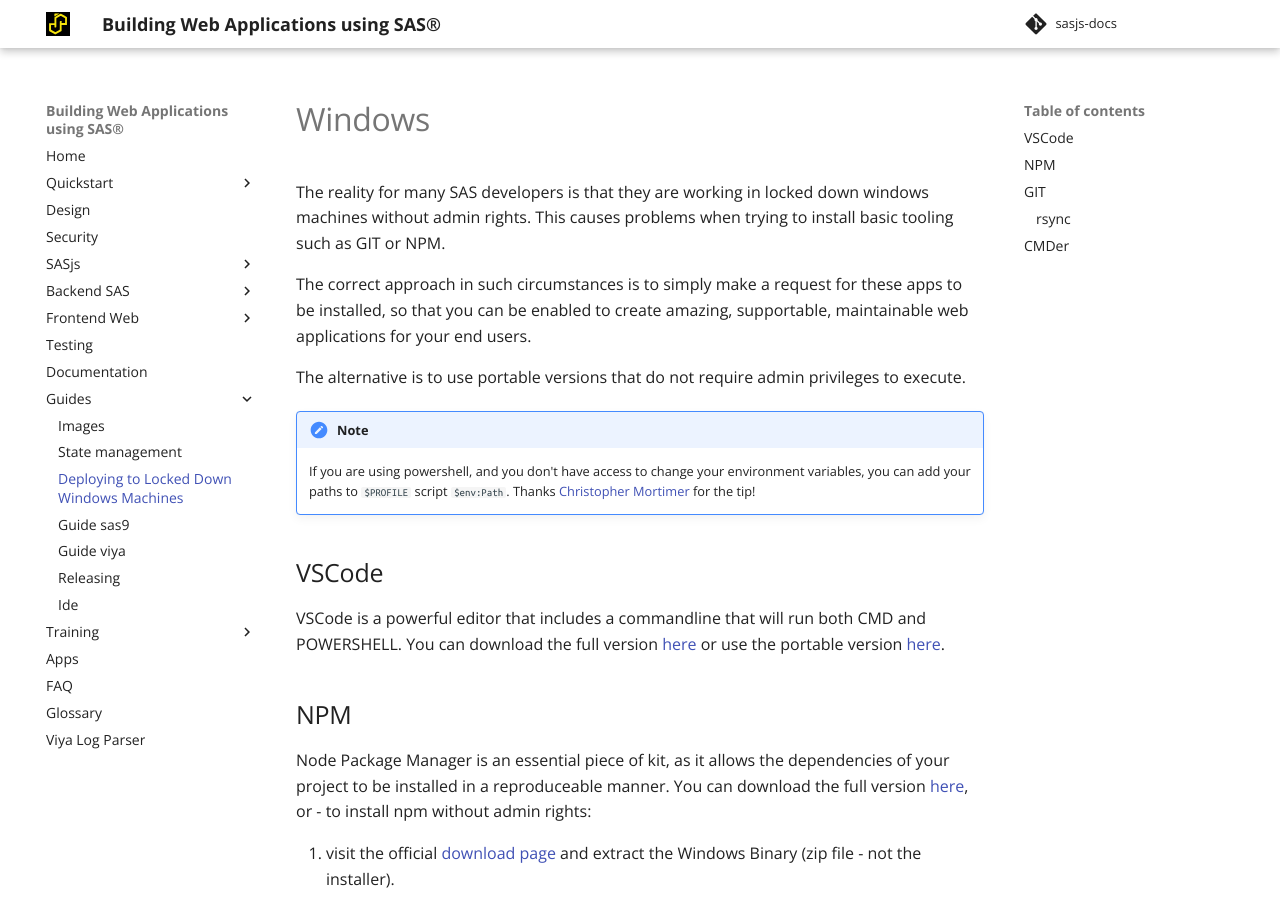
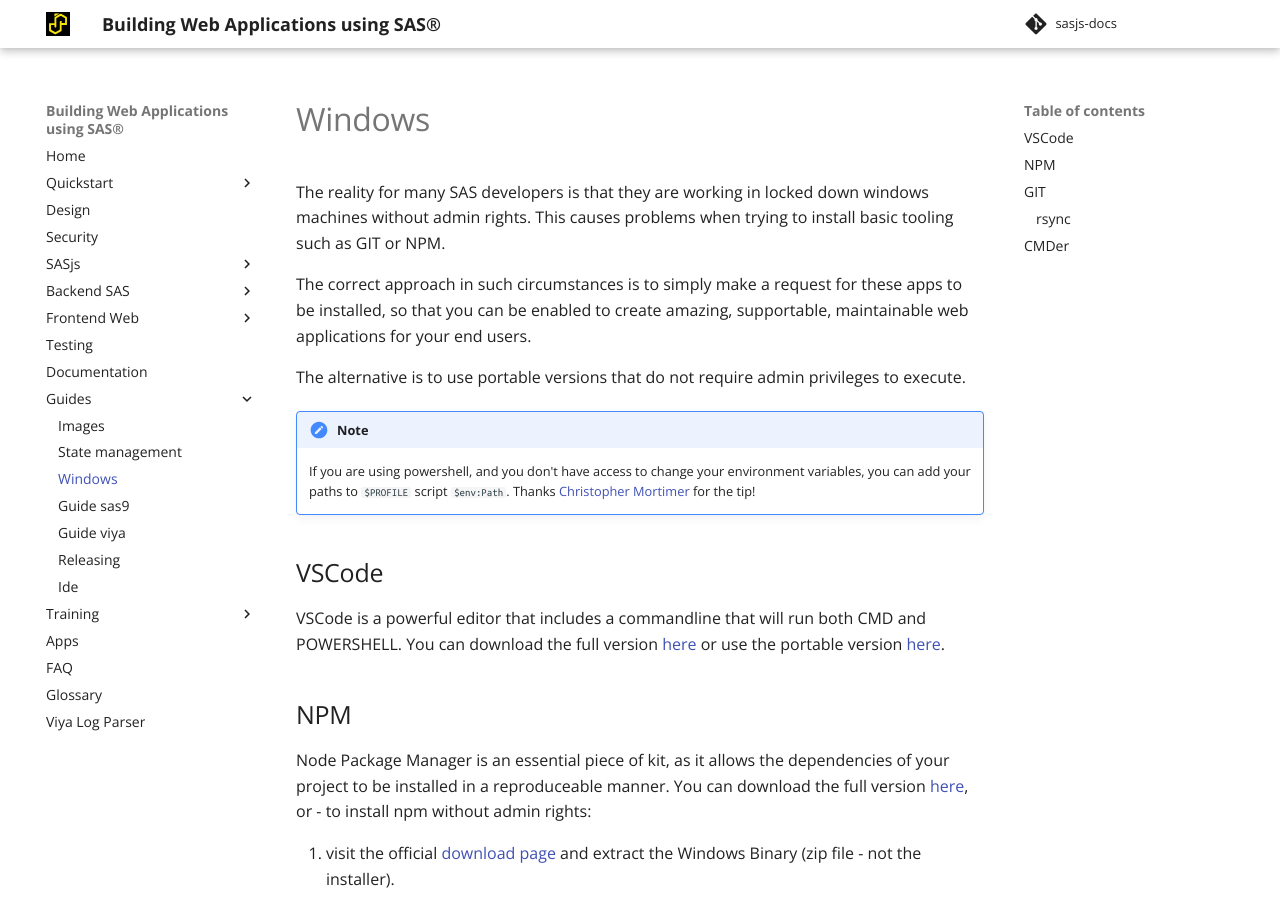
Before and after one commit to sasjs/sasjs.io, an MkDocs documentation site: the page built from docs/windows.md, in a window 1280 px wide and 900 px high. Built offline with MkDocs 1.6.1 and Material for MkDocs 9.7.7, drawn with Linux system fonts in a browser that asks for light colours; some of the changed lines change nothing that is shown.

Commit message:
another commit

```diff
--- a/docs/windows.md
+++ b/docs/windows.md
@@ -1,6 +1,7 @@
 ---
 layout: article
-title: Deploying to Locked Down Windows Machines
+title: Windows
+og_title: Deploying to Locked Down Windows Machines
 description: Windows specific tips for deploying the supporting tools around the SASjs framework into locked down Enterprise windows machines
 og_image: img/windowspath.png
 ---
```
